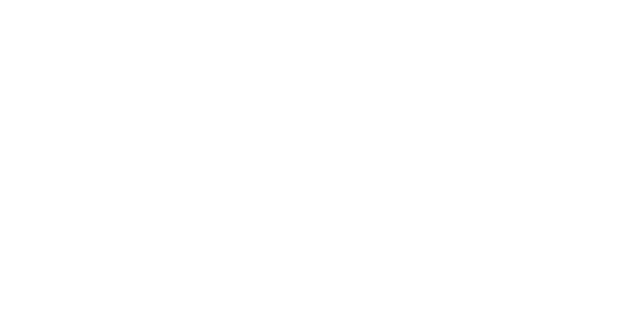
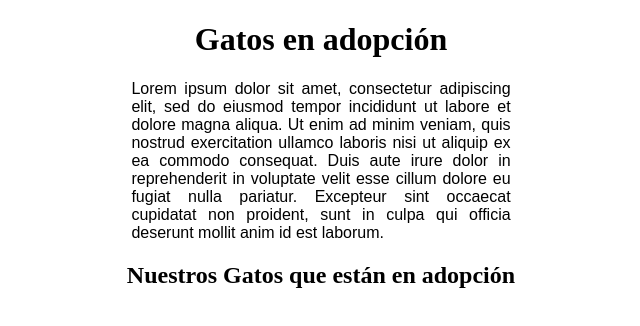
Before and after one commit to martsalasm/Actividad-1_1_6, a plain HTML site: page gato.html in a window 1280 px wide. Shown: the whole page, without its empty margins (319-959 px from the left). Drawn offline with Linux system fonts and the light colour scheme.

Commit message:
agregue texto a perro y gato.html

```diff
--- a/gato.html
+++ b/gato.html
@@ -0,0 +1,20 @@
+<!DOCTYPE html>
+<html>
+    <head>
+        <title>Ayuda a un peludo</title>
+        <link rel="stylesheet" href="style.css"/>
+        <meta charset="UTF-8">
+        <meta name="viewport" content="width=device-width, initial-scale=1.0">
+    </head>
+    <body>
+        <H1>Gatos en adopción</H1>
+        <div id="descripción">
+            <p>Lorem ipsum dolor sit amet, consectetur adipiscing elit, sed do eiusmod tempor incididunt ut labore et dolore magna aliqua.
+            Ut enim ad minim veniam, quis nostrud exercitation ullamco laboris nisi ut aliquip ex ea commodo consequat.
+            Duis aute irure dolor in reprehenderit in voluptate velit esse cillum dolore eu fugiat nulla pariatur.
+            Excepteur sint occaecat cupidatat non proident, sunt in culpa qui officia deserunt mollit anim id est laborum.
+            </p>
+        </div>
+        <h2>Nuestros Gatos que están en adopción</h2>
+    </body>
+</html>
--- a/style.css
+++ b/style.css
@@ -2,7 +2,11 @@ body{
     text-align: center;
 }
 #descripción{
+    text-align: justify;
     font-family: Arial;
+    width: 30%;
+    box-sizing: border-box;
+    margin: auto;
 }
 ul{
     display: table;
```
Also changed, not shown: index.html (+6 -4 lines), perro.html (+20 -0 lines).
